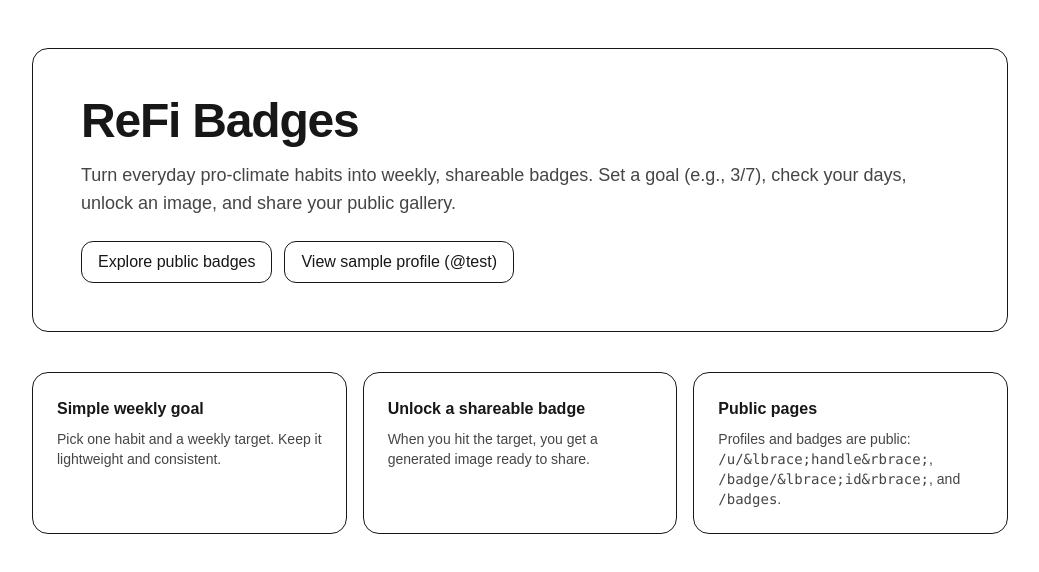
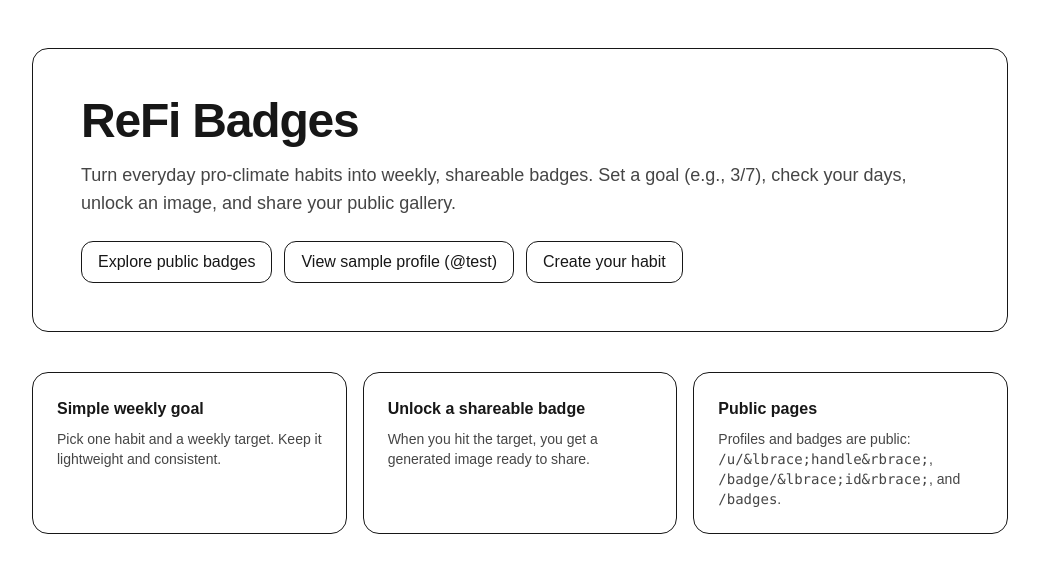
Before and after one commit to MoGlobekiffers/refi-badges, a Next.js app: page / in a window 1280 px wide. Shown: the top 572 px of the page, without its empty margins (120-1159 px from the left). Built offline with nearby package versions, Linux system fonts and the light colour scheme.

Commit message:
fix(home): add link to /new on landing

```diff
--- a/app/page.jsx
+++ b/app/page.jsx
@@ -29,6 +29,9 @@ export default function Home() {
           <a href="/u/test" className="px-4 py-2 rounded-xl border font-medium hover:bg-black/5">
             View sample profile (@test)
           </a>
+          <a href="/new" className="px-4 py-2 rounded-xl border font-medium hover:bg-black/5">
+            Create your habit
+          </a>
         </div>
       </section>
 
```
